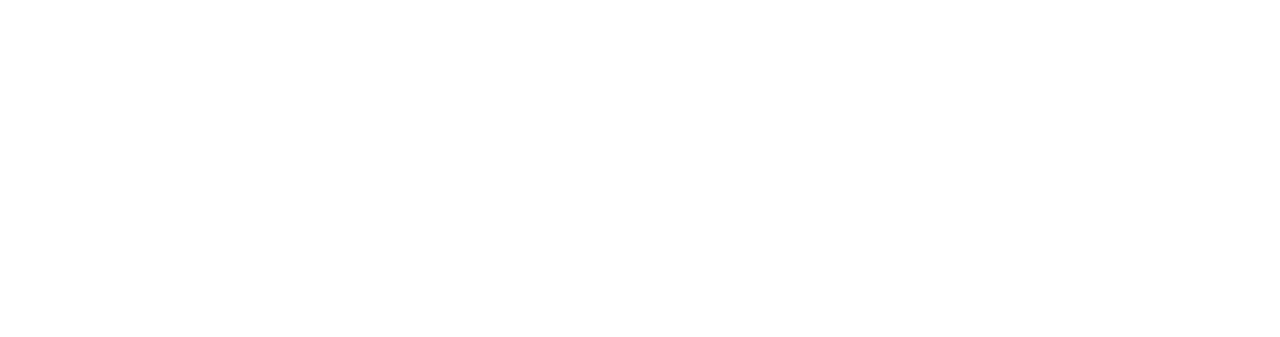
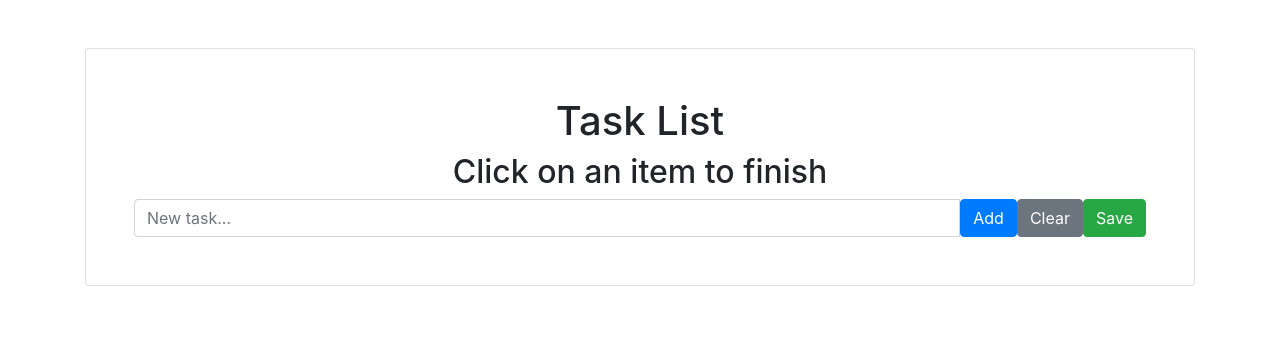
Before and after one commit to mariyzx/to-do-list, a plain HTML site: page index.html in a window 1280 px wide. Drawn offline with nearby package versions, Linux system fonts and the light colour scheme.

Commit message:
Adicionando esboços iniciais da página e estilização de botões e input

```diff
--- a/index.html
+++ b/index.html
@@ -4,10 +4,39 @@
     <meta charset="UTF-8">
     <meta http-equiv="X-UA-Compatible" content="IE=edge">
     <meta name="viewport" content="width=device-width, initial-scale=1.0">
+    <link rel="stylesheet" href="https://cdn.jsdelivr.net/npm/bootstrap@4.3.1/dist/css/bootstrap.min.css" integrity="sha384-ggOyR0iXCbMQv3Xipma34MD+dH/1fQ784/j6cY/iJTQUOhcWr7x9JvoRxT2MZw1T" crossorigin="anonymous">
     <link rel="stylesheet" href="style.css">
     <title>Task list</title>
 </head>
 <body>
+
+    <section>
+        <div class="container py-5 h-100">
+            <!-- Utilizando a estilização de card dentro de um container para ter um card 'centralizado' na página-->
+            <div class="card">
+                <div class="card-body p-5">
+                    <div class="d-flex justify-content-center">
+                        <header>
+                            <h1 class="text-center">Task List</h1>
+                            <h2>Click on an item to finish</h2>
+                        </header>
+                    </div>
+
+                    <div>
+                        <form>
+                            <div class="input-group">
+                                <input type="text" id="id-tarefa" class="form-control" placeholder="New task...">
+                                <button type="button" class="btn btn-primary">Add</button>
+                                <button type="button" class="btn btn-secondary">Clear</button>
+                                <button type="button" class="btn btn-success">Save</button>
+                            </div>
+                        </form>
+                    </div>
+                </div>
+            </div>
+        </div>
+    </section>
+
     <script src="script.js"></script>
 </body>
 </html>
```
